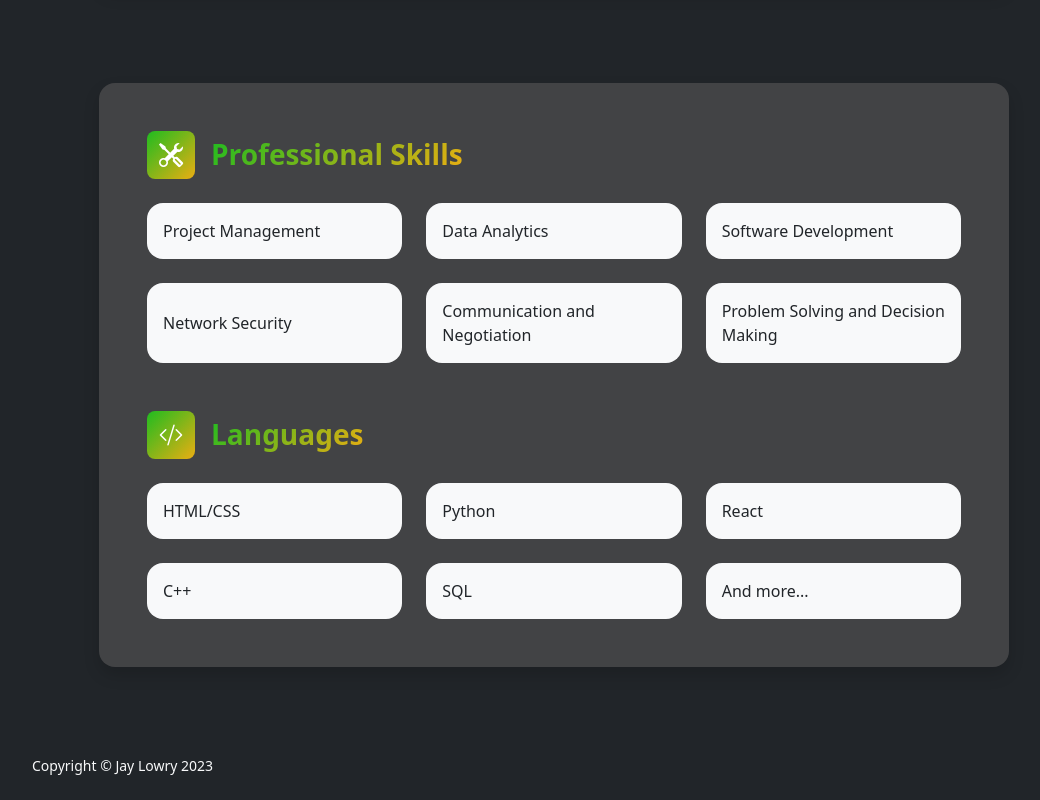
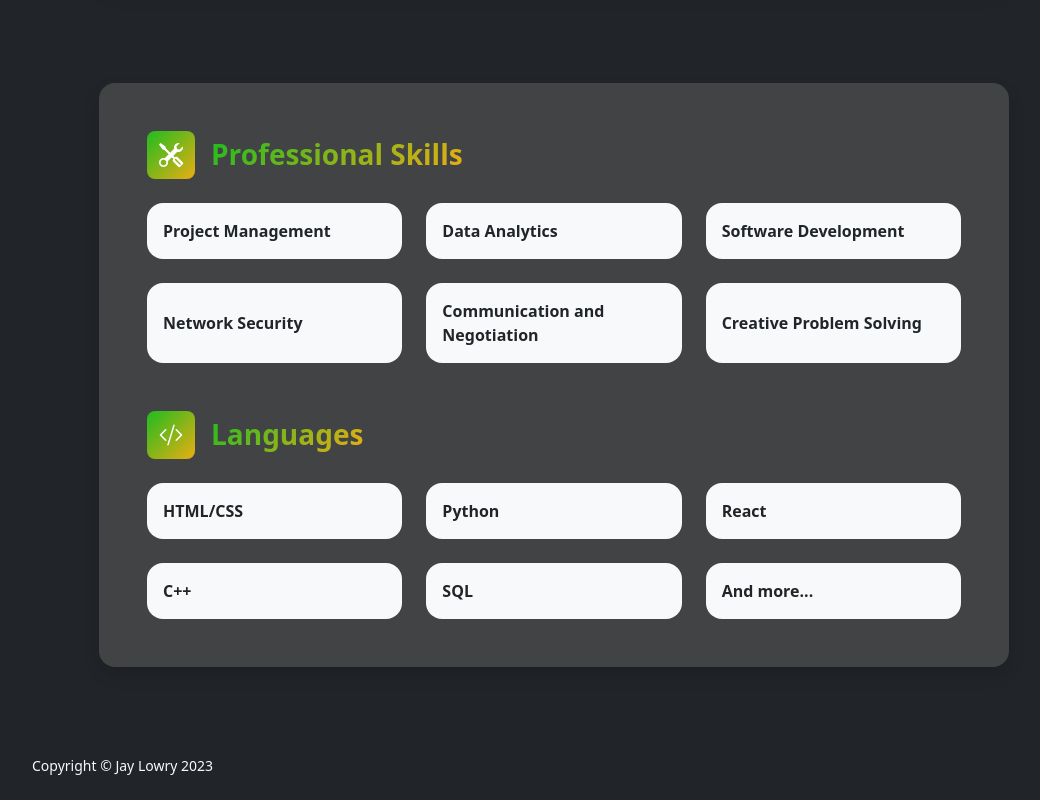
Before and after one commit to Jbird757/resume-site, a React (Create React App) app: page /Resume in a window 1280 px wide. Shown: the part 1805-2605 px from the top of the page, without its empty margins (86-1126 px from the left). Built offline with nearby package versions, Linux system fonts and the light colour scheme.

Commit message:
Finished Contact & Resume CSS, started Project CSS

```diff
--- a/src/components/About.js
+++ b/src/components/About.js
@@ -3,7 +3,7 @@ import React from 'react';
 const About = () => {
     return (
     <section className="bg-dark-2 py-5">
-        <div className="container px-5">
+        <div className="container px-3">
             <div className="row gx-5 justify-content-center">
                 <div className="col-xxl-8">
                     <div className="text-center my-5">
--- a/src/components/ContactContent.js
+++ b/src/components/ContactContent.js
@@ -4,11 +4,11 @@ const Contents = () => {
     return (
         <section className="py-5">
             <div className="container px-5">
-                <div className="bg-light rounded-4 py-5 px-4 px-md-5">
+                <div className="bg-dark-2 rounded-4 py-5 px-4 px-md-5">
                     <div className="text-center mb-5">
                         <div className="feature bg-primary bg-gradient-primary-to-secondary text-white rounded-3 mb-3"><i className="bi bi-envelope"></i></div>
-                        <h1 className="fw-bolder">Get in touch</h1>
-                        <p className="lead fw-normal text-muted mb-0">Let's work together!</p>
+                        <h1 className="text-light fw-bolder">Get in touch</h1>
+                        <p className="lead fw-normal text-light mb-0">Let's work together!</p>
                     </div>
                     <div className="row gx-5 justify-content-center">
                         <div className="col-lg-8 col-xl-6">
@@ -44,7 +44,7 @@ const Contents = () => {
                                     </div>
                                 </div>
                                 <div className="d-none" id="submitErrorMessage"><div className="text-center text-danger mb-3">Error sending message!</div></div>
-                                <div className="d-grid"><button className="btn btn-primary btn-lg disabled" id="submitButton" type="submit">Submit</button></div>
+                                <div className="d-grid"><button className="btn btn-primary-2 btn-lg disabled" id="submitButton" type="submit">Submit</button></div>
                             </form>
                         </div>
                     </div>
--- a/src/components/HomeHeader.js
+++ b/src/components/HomeHeader.js
@@ -5,8 +5,8 @@ import { Link } from 'react-router-dom';
 
 const Header = () => {
   return (
-    <header className="py-5 bg-dark">
-        <div className="container px-5 pb-5">
+    <header className="py-3 bg-dark">
+        <div className="container px-3 pb-5">
             <div className="row gx-5 align-items-center">
                 <div className="col-xxl-5">
                     <div className="text-center text-xxl-start">
@@ -23,7 +23,7 @@ const Header = () => {
                 <div className="col-xxl-7">
                     <div className="d-flex justify-content-center mt-5 mt-xxl-0">
                         <div className="profile bg-gradient-primary-to-secondary">
-                            <img className="profile-img" src={ProfilePic} alt="..." />
+                            <img className="profile-img" src={ProfilePic} alt="Professional Picture of Me" />
                             <div className="dots-1">
                                 <Dots />
                             </div>
--- a/src/components/ResumeContents.js
+++ b/src/components/ResumeContents.js
@@ -126,14 +126,14 @@ const Contents = () => {
                                         <h3 className="fw-bolder mb-0"><span className="text-gradient d-inline">Professional Skills</span></h3>
                                     </div>
                                     <div className="row row-cols-1 row-cols-md-3 mb-4">
-                                        <div className="col mb-4 mb-md-0"><div className="d-flex align-items-center bg-light rounded-4 p-3 h-100">Project Management</div></div>
-                                        <div className="col mb-4 mb-md-0"><div className="d-flex align-items-center bg-light rounded-4 p-3 h-100">Data Analytics</div></div>
-                                        <div className="col"><div className="d-flex align-items-center bg-light rounded-4 p-3 h-100">Software Development</div></div>
+                                        <div className="col mb-4 mb-md-0"><div className="d-flex align-items-center bg-light fw-bolder rounded-4 p-3 h-100">Project Management</div></div>
+                                        <div className="col mb-4 mb-md-0"><div className="d-flex align-items-center bg-light fw-bolder rounded-4 p-3 h-100">Data Analytics</div></div>
+                                        <div className="col"><div className="d-flex align-items-center bg-light fw-bolder rounded-4 p-3 h-100">Software Development</div></div>
                                     </div>
                                     <div className="row row-cols-1 row-cols-md-3">
-                                        <div className="col mb-4 mb-md-0"><div className="d-flex align-items-center bg-light rounded-4 p-3 h-100">Network Security</div></div>
-                                        <div className="col mb-4 mb-md-0"><div className="d-flex align-items-center bg-light rounded-4 p-3 h-100">Communication and Negotiation</div></div>
-                                        <div className="col"><div className="d-flex align-items-center bg-light rounded-4 p-3 h-100">Problem Solving and Decision Making</div></div>
+                                        <div className="col mb-4 mb-md-0"><div className="d-flex align-items-center bg-light fw-bolder rounded-4 p-3 h-100">Network Security</div></div>
+                                        <div className="col mb-4 mb-md-0"><div className="d-flex align-items-center bg-light fw-bolder rounded-4 p-3 h-100">Communication and Negotiation</div></div>
+                                        <div className="col"><div className="d-flex align-items-center bg-light fw-bolder rounded-4 p-3 h-100">Creative Problem Solving</div></div>
                                     </div>
                                 </div>
                                 <div className="mb-0">
@@ -142,14 +142,14 @@ const Contents = () => {
                                         <h3 className="fw-bolder mb-0"><span className="text-gradient d-inline">Languages</span></h3>
                                     </div>
                                     <div className="row row-cols-1 row-cols-md-3 mb-4">
-                                        <div className="col mb-4 mb-md-0"><div className="d-flex align-items-center bg-light rounded-4 p-3 h-100">HTML/CSS</div></div>
-                                        <div className="col mb-4 mb-md-0"><div className="d-flex align-items-center bg-light rounded-4 p-3 h-100">Python</div></div>
-                                        <div className="col"><div className="d-flex align-items-center bg-light rounded-4 p-3 h-100">React</div></div>
+                                        <div className="col mb-4 mb-md-0"><div className="d-flex align-items-center bg-light fw-bolder rounded-4 p-3 h-100">HTML/CSS</div></div>
+                                        <div className="col mb-4 mb-md-0"><div className="d-flex align-items-center bg-light fw-bolder rounded-4 p-3 h-100">Python</div></div>
+                                        <div className="col"><div className="d-flex align-items-center bg-light fw-bolder rounded-4 p-3 h-100">React</div></div>
                                     </div>
                                     <div className="row row-cols-1 row-cols-md-3">
-                                        <div className="col mb-4 mb-md-0"><div className="d-flex align-items-center bg-light rounded-4 p-3 h-100">C++</div></div>
-                                        <div className="col mb-4 mb-md-0"><div className="d-flex align-items-center bg-light rounded-4 p-3 h-100">SQL</div></div>
-                                        <div className="col"><div className="d-flex align-items-center bg-light rounded-4 p-3 h-100">And more...</div></div>
+                                        <div className="col mb-4 mb-md-0"><div className="d-flex align-items-center bg-light fw-bolder rounded-4 p-3 h-100">C++</div></div>
+                                        <div className="col mb-4 mb-md-0"><div className="d-flex align-items-center bg-light fw-bolder rounded-4 p-3 h-100">SQL</div></div>
+                                        <div className="col"><div className="d-flex align-items-center bg-light fw-bolder rounded-4 p-3 h-100">And more...</div></div>
                                     </div>
                                 </div>
                             </div>
```
Also changed, not shown: src/App.js (+2 -7 lines), src/components/ProjectContents.js (+7 -8 lines), src/App.css, src/assets/ChatGPT_logo.svg (added).
